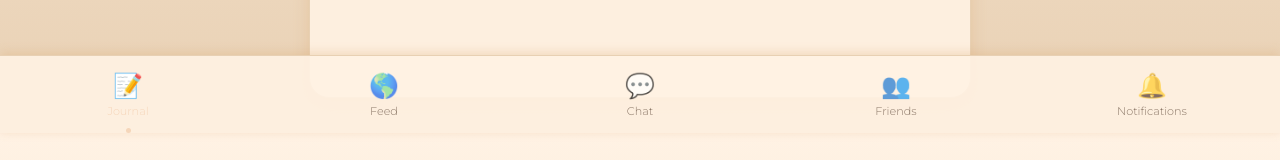
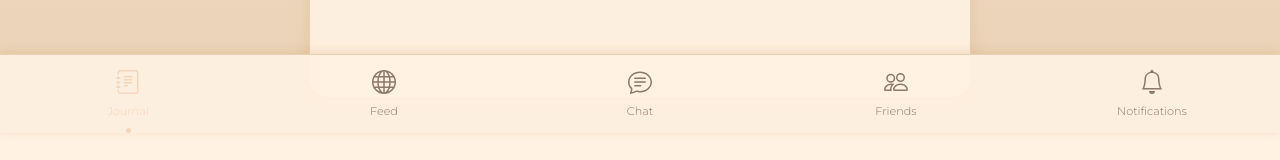
Before and after one commit to kellyxo/frontendmljapp, a React (Create React App) app: page /journal in a window 1280 px wide. Shown: the part 667-827 px from the top of the page. Built offline with nearby package versions, Linux system fonts and the light colour scheme; no server answers; sample sign-in values are in the browser's storage.

Commit message:
Changed icons

```diff
--- a/src/components/BottomNavigation.js
+++ b/src/components/BottomNavigation.js
@@ -1,6 +1,14 @@
 import React, { useState, useEffect } from 'react';
 import { useNavigate, useLocation } from 'react-router-dom';
 import axios from 'axios';
+import {
+  JournalText,
+  Globe,
+  ChatText,
+  People,
+  Bell
+} from 'react-bootstrap-icons';
+
 
 const API_URL = 'https://mljapp.onrender.com/japp';
 
@@ -35,11 +43,11 @@ const BottomNavigation = ({ currentUser }) => {
 
   // Navigation items
   const navItems = [
-    { path: '/journal', icon: '📝', label: 'Journal' },
-    { path: '/public-feed', icon: '🌎', label: 'Feed' },
-    { path: '/chat', icon: '💬', label: 'Chat' },
-    { path: '/friends', icon: '👥', label: 'Friends' },
-    { path: '/notifications', icon: '🔔', label: 'Notifications', count: unreadCount }
+    { path: '/journal', icon: JournalText, label: 'Journal' },
+    { path: '/public-feed', icon: Globe, label: 'Feed' },
+    { path: '/chat', icon: ChatText, label: 'Chat' },
+    { path: '/friends', icon: People, label: 'Friends' },
+    { path: '/notifications', icon: Bell, label: 'Notifications', count: unreadCount }
   ];
 
   return (
@@ -75,7 +83,7 @@ const BottomNavigation = ({ currentUser }) => {
           }}
         >
           <div className="icon" style={{ fontSize: '1.5rem', marginBottom: '4px' }}>
-            {item.icon}
+          {React.createElement(item.icon, { size: 24 })}
           </div>
           <div className="label" style={{ fontSize: '0.7rem', textAlign: 'center' }}>
             {item.label}
```
